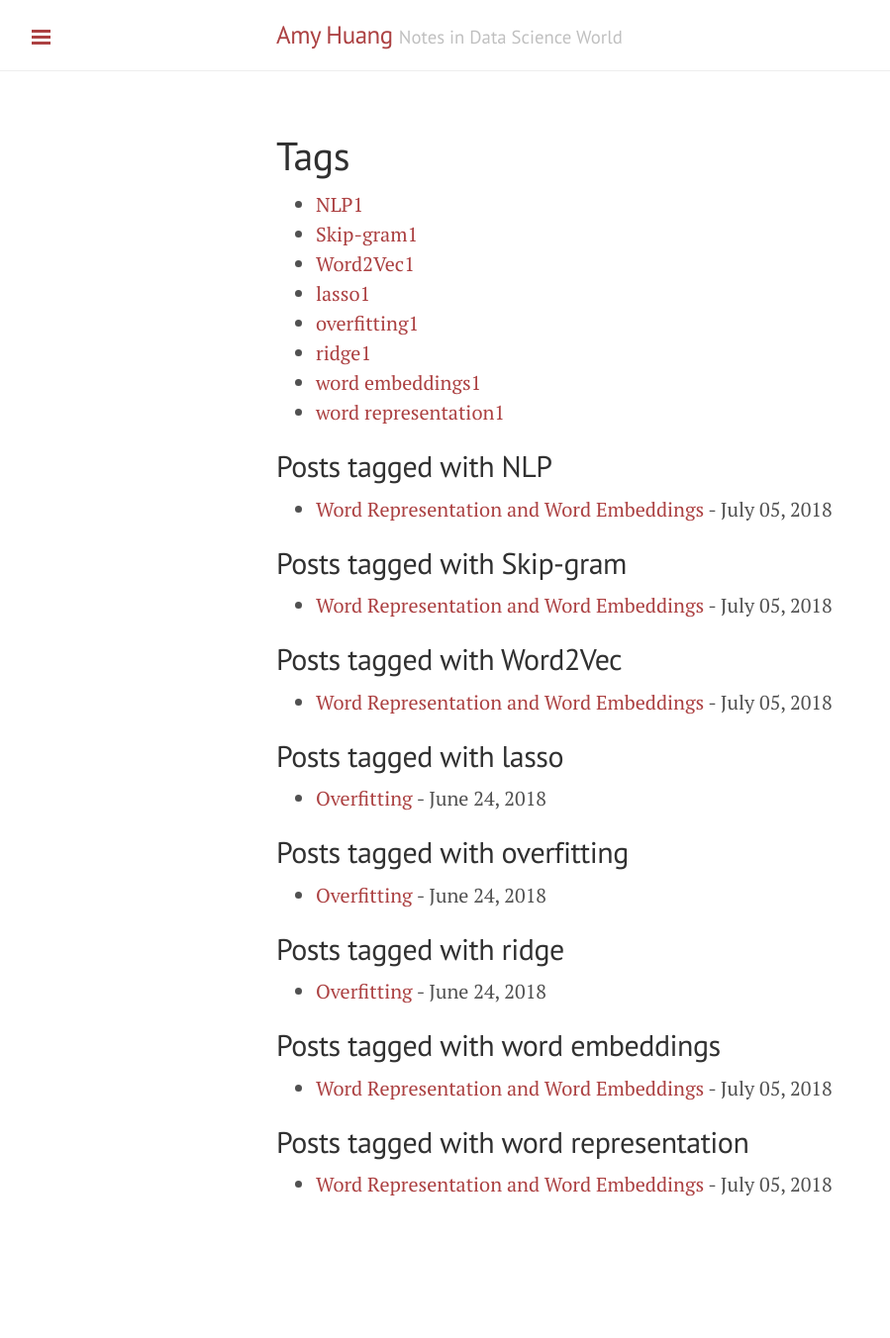
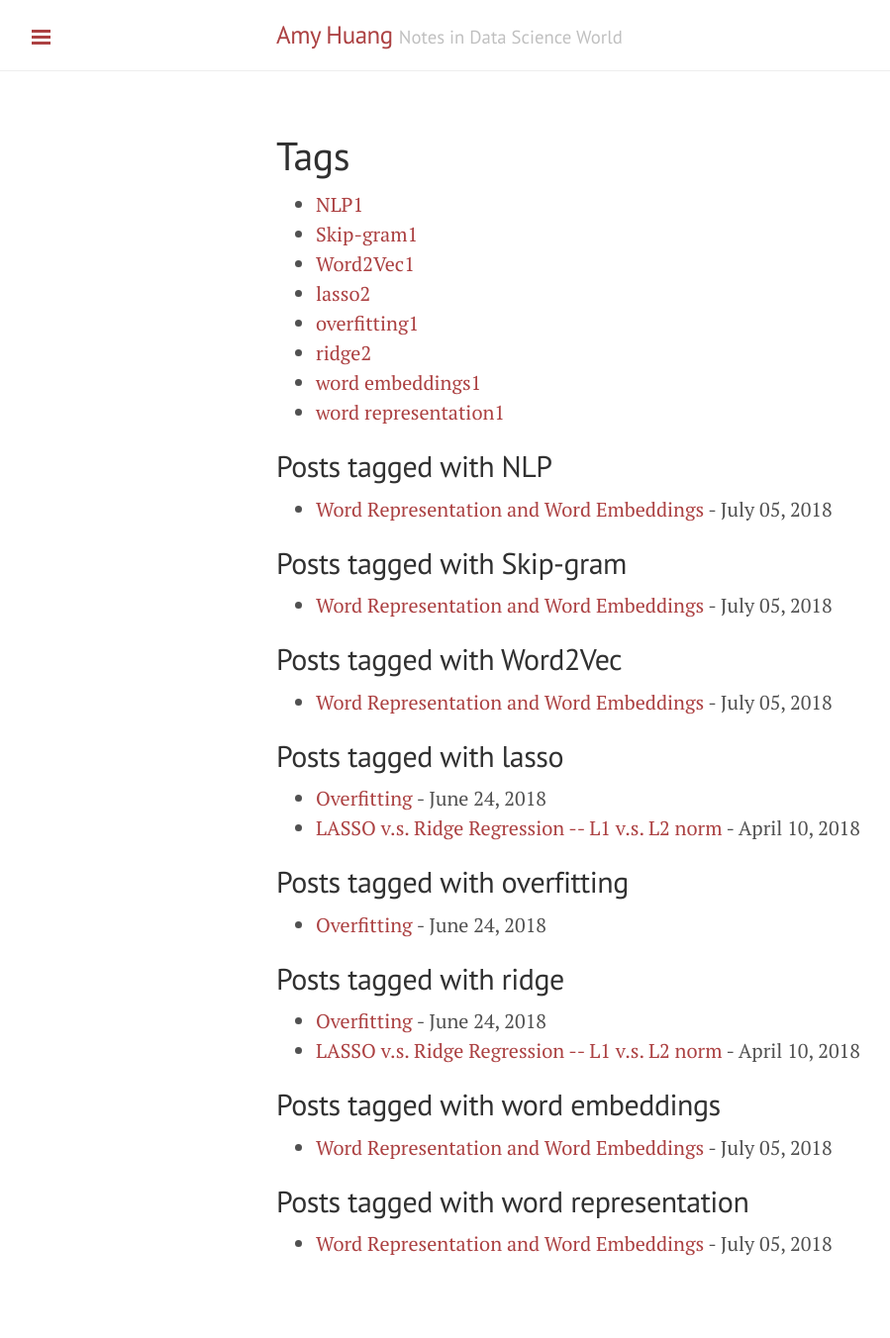
Before and after one commit to wantinghuang/wantinghuang.github.io, a Jekyll site: the page built from tags.html, in a window 1280 px wide. Shown: the whole page at 99% size, without its empty margins (1-900 px from the left). Built offline with Jekyll 4.4.1, drawn with Linux system fonts in a browser that asks for light colours; before the commit the page ends 1292 px from its top, so only the background shows below that.

Commit message:
Update 2018-04-10-l1-l2norm.md

```diff
--- a/_posts/2018-04-10-l1-l2norm.md
+++ b/_posts/2018-04-10-l1-l2norm.md
@@ -1,6 +1,7 @@
 ---
 layout: post
 title: LASSO v.s. Ridge Regression -- L1 v.s. L2 norm
+tags: [lasso, ridge]
 ---
 <!--
 如何在github上的md file放入數學式：https://www.youtube.com/watch?v=dpVnmxpVdvg
```
